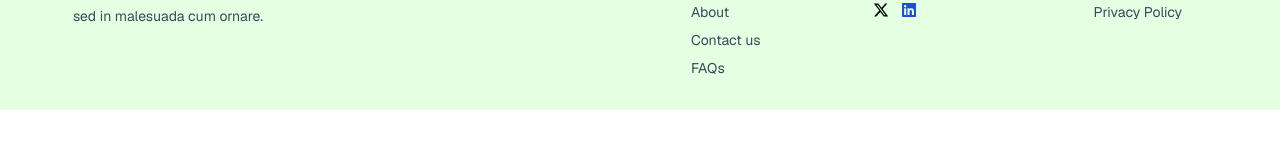
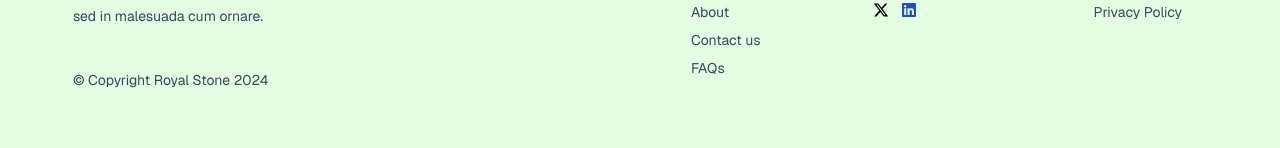
Before and after one commit to techmad60/Royal-Stone, a Next.js app: page / in a window 1280 px wide. Shown: the part 3506-3654 px from the top of the page. Before the commit the page ends 3616 px from the top, so only its background shows below. Built offline with nearby package versions, Linux system fonts and the light colour scheme.

Commit message:
Fixed Copyright

```diff
--- a/components/sections/Footer.tsx
+++ b/components/sections/Footer.tsx
@@ -51,10 +51,9 @@ export default function Footer ({margin = ""}){
             </nav>
 
             {/* Copyright Section */}
-            {/* <div className='flex flex-col text-sm text-colour-five my-6 lg:relative bottom-16'>
+            <div className='flex flex-col text-sm text-colour-five my-6 lg:relative bottom-16'>
                 <p>© Copyright Royal Stone 2024</p>
-
-            </div> */}
+            </div>
         </footer>
     )
 }
```
